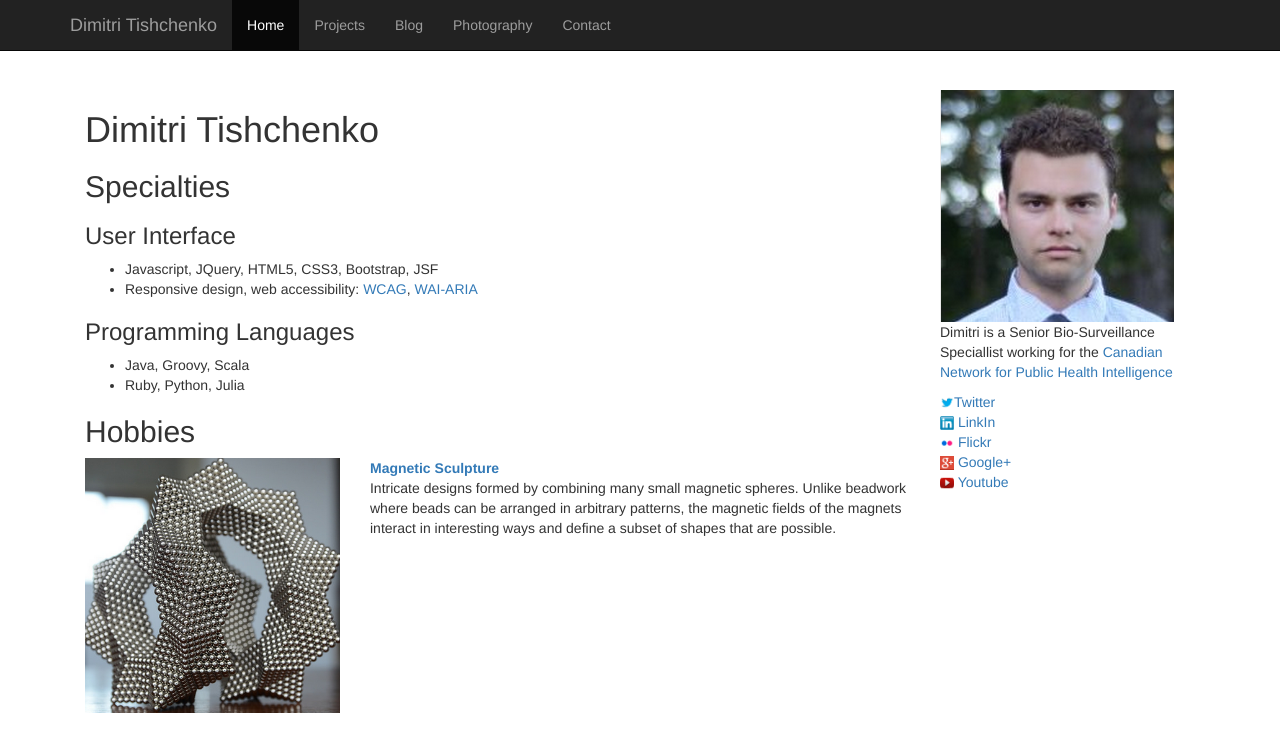
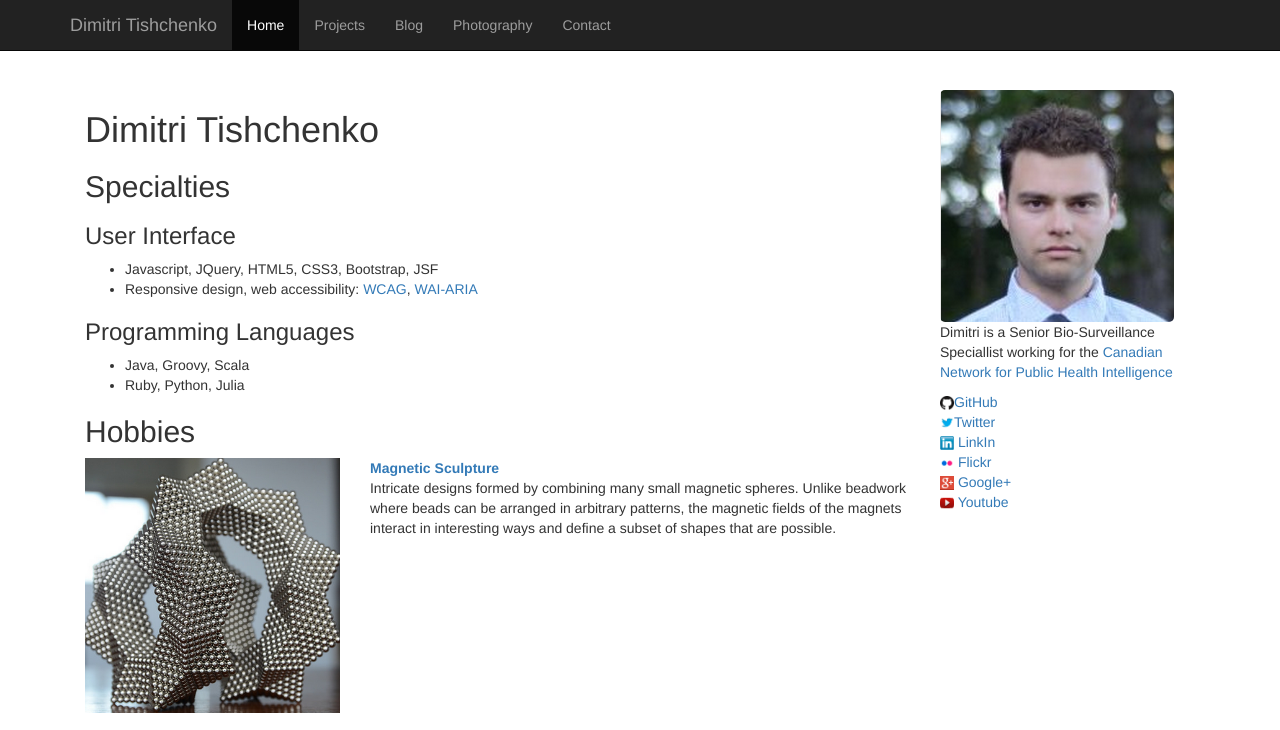
Before and after one commit to koozdra/koozdra-ca, a plain HTML site: page public_html/index.html in a window 1280 px wide. Shown: the top 730 px of the page. Drawn offline with nearby package versions, Linux system fonts and the light colour scheme.

Commit message:
added link to github from index page

```diff
--- a/public_html/index.html
+++ b/public_html/index.html
@@ -165,13 +165,16 @@
 				</div>
 
 				<div class="col-sm-3">
-					<img alt="Photo of Dimitri Tishchenko" src="images/dimitri.png">
+					<img alt="Photo of Dimitri Tishchenko" src="images/dimitri.png" style="border-radius: 5px;">
 					<p>
 						Dimitri is a Senior Bio-Surveillance Speciallist working for the <a
 							href="https://www.cnphi-rcrsp.ca/cnphi/index.jsp">Canadian
 							Network for Public Health Intelligence</a>
 					</p>
 					<ul class="list-unstyled related-sites">
+                        <li><a href="https://github.com/koozdra"> <img
+								alt="" src="/images/github.ico"
+								 />GitHub</a></li>
 						<li><a href="https://twitter.com/koozdra"> <img
 								alt="" src="/images/twitter.ico"
 								 />Twitter</a></li>
```
Also changed, not shown: public_html/images/github.ico (added).
